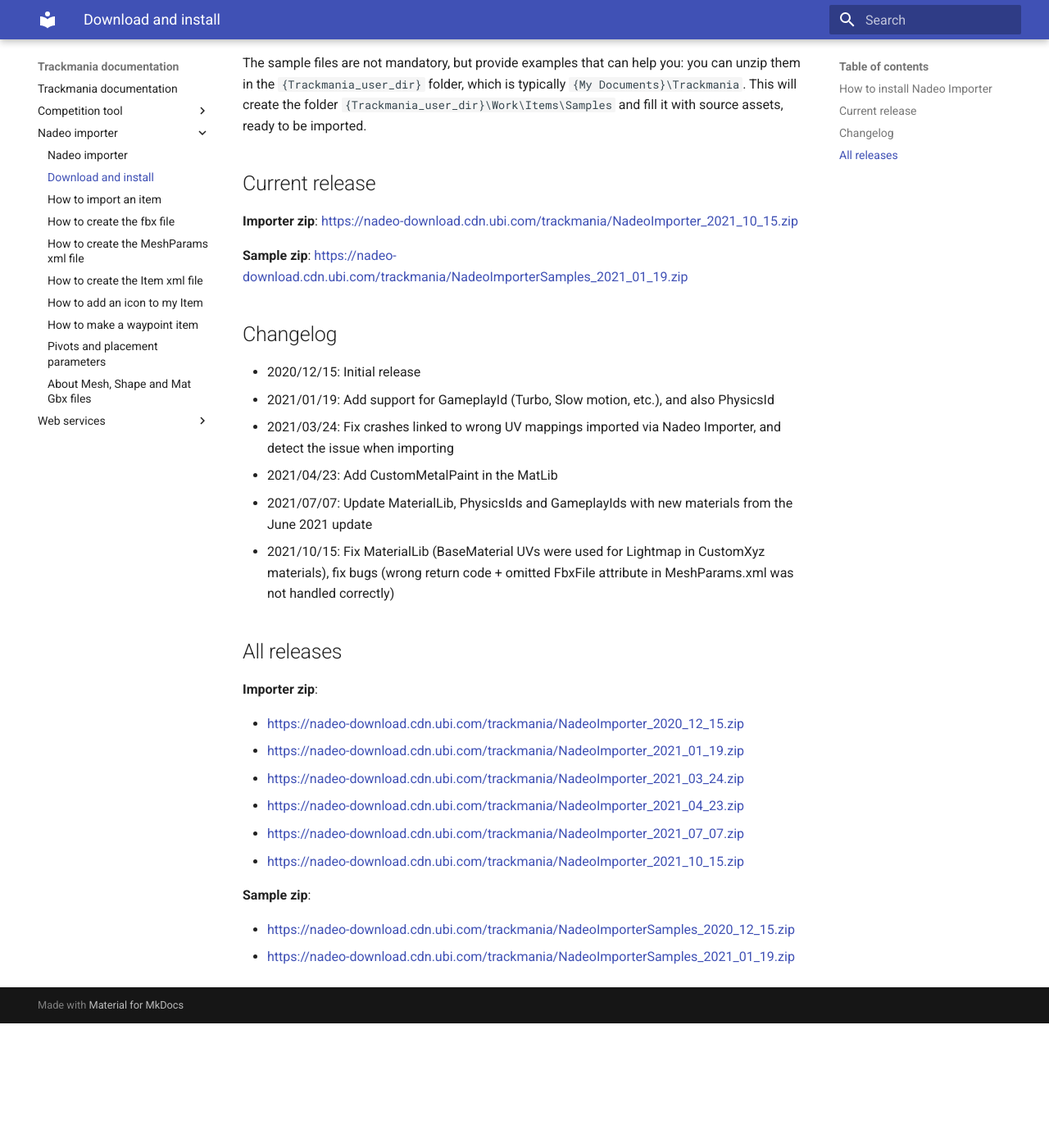
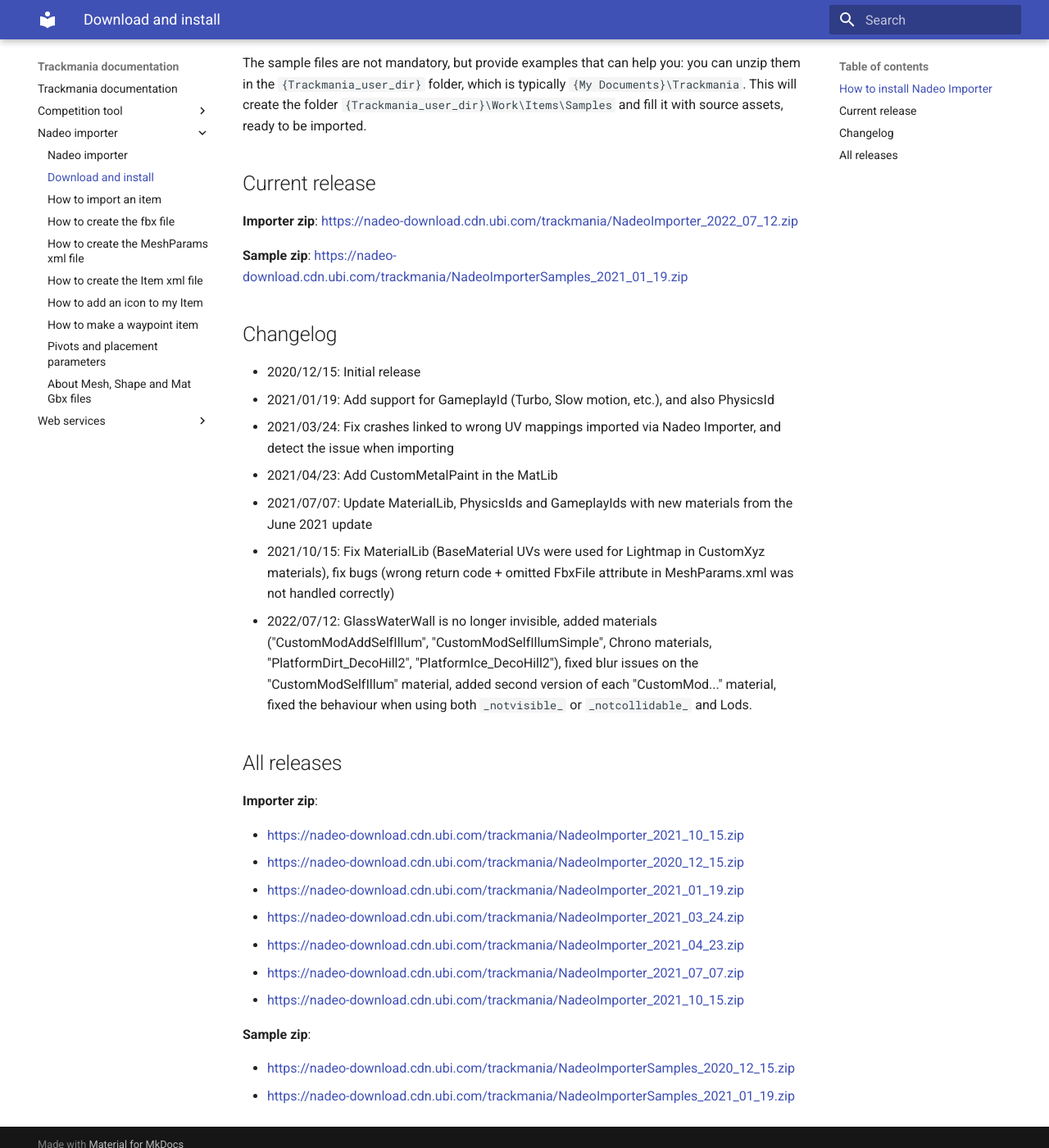
Before and after one commit to nadeo/trackmania-doc, an MkDocs documentation site: the page built from docs/nadeo-importer/01-download-and-install.md, in a window 1280 px wide and 1400 px high, scrolled down 461 px. Shown: the whole window at 82% size. Built offline with MkDocs 1.6.1 and Material for MkDocs 9.7.7, drawn with Linux system fonts in a browser that asks for light colours; before the commit the page ends 1709 px from its top, so only the background shows below that.

Commit message:
Added a new update (2022/07/12)

```diff
--- a/docs/nadeo-importer/01-download-and-install.md
+++ b/docs/nadeo-importer/01-download-and-install.md
@@ -17,7 +17,7 @@
 
 ## Current release
 
-**Importer zip**: <https://nadeo-download.cdn.ubi.com/trackmania/NadeoImporter_2021_10_15.zip>
+**Importer zip**: <https://nadeo-download.cdn.ubi.com/trackmania/NadeoImporter_2022_07_12.zip>
 
 **Sample zip**: <https://nadeo-download.cdn.ubi.com/trackmania/NadeoImporterSamples_2021_01_19.zip>
 
@@ -30,11 +30,13 @@
 - 2021/04/23: Add CustomMetalPaint in the MatLib
 - 2021/07/07: Update MaterialLib, PhysicsIds and GameplayIds with new materials from the June 2021 update
 - 2021/10/15: Fix MaterialLib (BaseMaterial UVs were used for Lightmap in CustomXyz materials), fix bugs (wrong return code + omitted FbxFile attribute in MeshParams.xml was not handled correctly)
+- 2022/07/12: GlassWaterWall is no longer invisible, added materials ("CustomModAddSelfIllum", "CustomModSelfIllumSimple", Chrono materials, "PlatformDirt_DecoHill2", "PlatformIce_DecoHill2"), fixed blur issues on the "CustomModSelfIllum" material, added second version of each "CustomMod..." material, fixed the behaviour when using both `_notvisible_` or `_notcollidable_` and Lods.
 
 ## All releases
 
 **Importer zip**:
 
+- <https://nadeo-download.cdn.ubi.com/trackmania/NadeoImporter_2021_10_15.zip>
 - <https://nadeo-download.cdn.ubi.com/trackmania/NadeoImporter_2020_12_15.zip>
 - <https://nadeo-download.cdn.ubi.com/trackmania/NadeoImporter_2021_01_19.zip>
 - <https://nadeo-download.cdn.ubi.com/trackmania/NadeoImporter_2021_03_24.zip>
```
